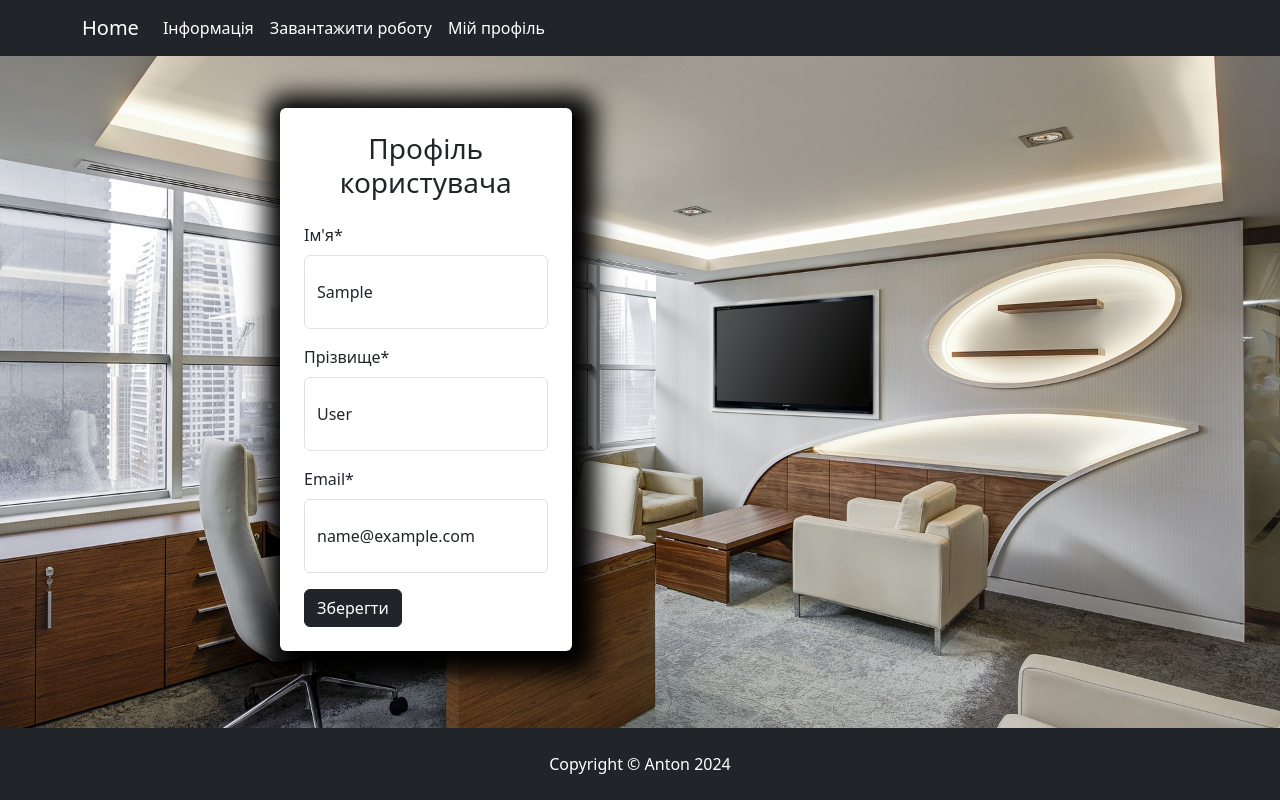
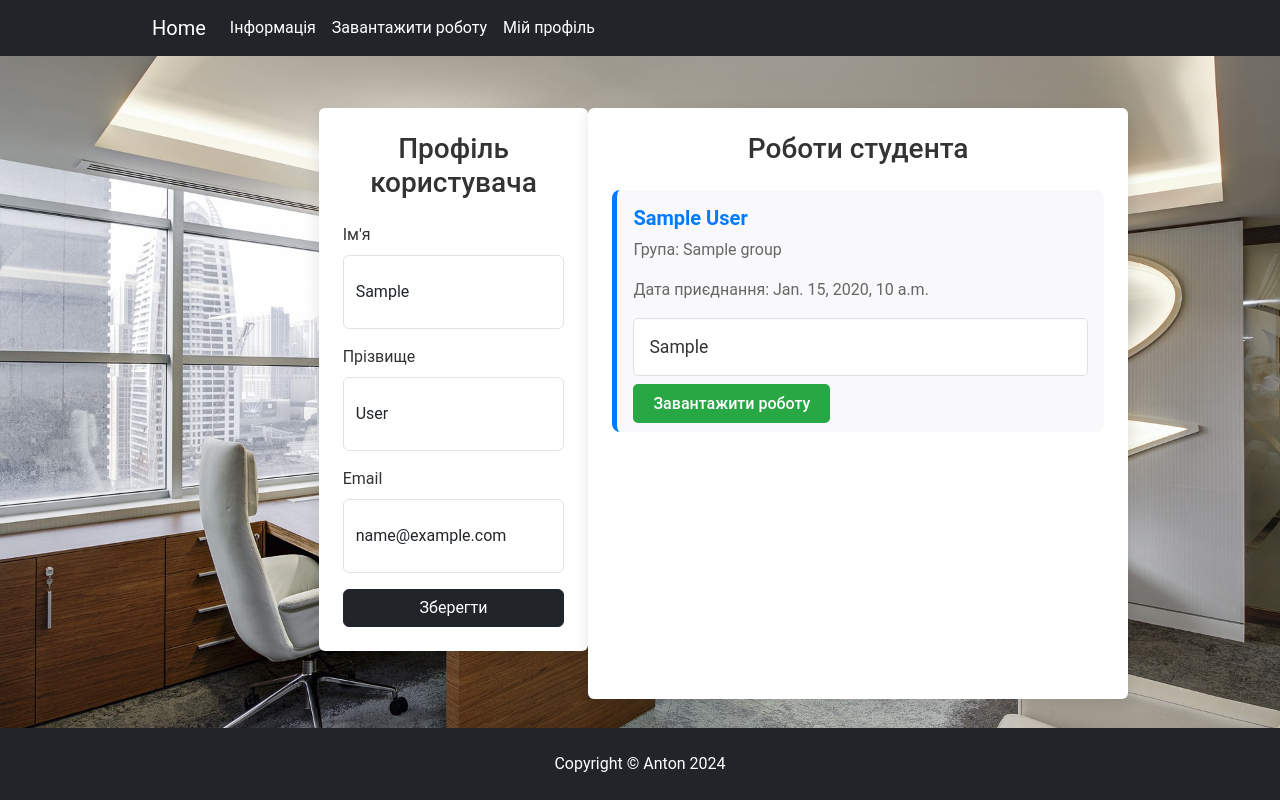
Before and after one commit to AntonAKG/student_work, a Django app: page /profile/ in a window 1280 px wide. Run offline with Django 5.2, Linux system fonts and the light colour scheme; a user stored in the database is signed in; tables that the repository leaves empty hold one stand-in row (values such as "Sample post"); some libraries are stand-ins or nearby versions.

Commit message:
The student's profile has been updated and now displays his works

```diff
--- a/account/templates/account/profile.html
+++ b/account/templates/account/profile.html
@@ -1,41 +1,113 @@
 {% extends 'base.html' %}
-{% load static %}
 
 {% block content %}
-    <div class="col-lg-10">
-        <!-- Контент на сторінці -->
-        <div class="row">
     <div class="container mt-5">
-                <div class="row">
-                    <!-- Профіль з даними користувача -->
-                    <div class="col-md-5">
-                        <div class=" bg-white p-4 mb-4 mx-2 rounded custom-shadow">
+        <div class="row justify-content-center">
+            <!-- Секція профілю користувача -->
+            <div class="col-md-4 bg-white p-4 rounded custom-shadow mb-5">
                 <h3 class="text-center mb-4">Профіль користувача</h3>
                 <form action="{% url 'profile' %}" method="post" enctype="multipart/form-data">
                     {% csrf_token %}
-                                <div class="row">
-
-                                    <div class="col-md-12 mb-3">
-                                        <label for="{{ form.first_name.id_for_label }}" class="form-label">Ім'я*</label>
+                    <div class="mb-3">
+                        <label for="{{ form.first_name.id_for_label }}" class="form-label">Ім'я</label>
                         {{ form.first_name }}
                     </div>
-                                    <div class="col-md-12 mb-3">
-                                        <label for="{{ form.last_name.id_for_label }}"
-                                               class="form-label">Прізвище*</label>
+                    <div class="mb-3">
+                        <label for="{{ form.last_name.id_for_label }}" class="form-label">Прізвище</label>
                         {{ form.last_name }}
                     </div>
-                                    <div class="col-md-12 mb-3">
-                                        <label for="{ form.email.id_for_label }}" class="form-label">Email*</label>
+                    <div class="mb-3">
+                        <label for="{{ form.email.id_for_label }}" class="form-label">Email</label>
                         {{ form.email }}
                     </div>
+                    <button type="submit" class="btn btn-dark w-100">Зберегти</button>
+                </form>
             </div>
-                                <button type="submit" class="btn btn-dark">Зберегти</button>
-                            </form>
+
+            <!-- Секція зі студентськими роботами -->
+            <div class="col-md-8 bg-white p-4 rounded custom-shadow">
+                <h3 class="text-center mb-4">Роботи студента</h3>
+
+
+
+                <!-- Виведення робіт студента -->
+                {% for el in work %}
+                    <div class="student-info mb-4 p-3">
+                        <h4 class="student-name">{{ el.student.student.first_name }} {{ el.student.student.last_name }}</h4>
+                        <p class="student-group">Група: {{ el.group.group_name }}</p>
+                        <p class="date-joined">Дата приєднання: {{ el.date_joined }}</p>
+                        <div class="work-content mb-3">{{ el.work }}</div>
+                        <a href="{{ el.work.url }}" class="btn-download" download>Завантажити роботу</a>
+                    </div>
+                {% empty %}
+                    <p>Немає робіт</p>
+                {% endfor %}
+            </div>
         </div>
     </div>
 
-                </div>
-            </div>
-        </div>
-    </div>
+    <style>
+        body {
+            background-color: #f5f7fa;
+            font-family: 'Roboto', sans-serif;
+            color: #333;
+        }
+
+        .container {
+            max-width: 1000px;
+        }
+
+        .custom-shadow {
+            box-shadow: 0 4px 15px rgba(0, 0, 0, 0.1);
+        }
+
+        .student-info {
+            background-color: #f9f9fb;
+            border-left: 5px solid #007bff;
+            padding: 20px;
+            border-radius: 8px;
+            transition: transform 0.3s ease;
+        }
+
+        .student-info:hover {
+            transform: translateY(-5px);
+        }
+
+        .student-name {
+            font-size: 1.25rem;
+            color: #007bff;
+            font-weight: 600;
+        }
+
+        .student-group, .date-joined {
+            font-size: 1rem;
+            color: #666;
+        }
+
+        .work-content {
+            font-size: 1.1rem;
+            background-color: #fff;
+            padding: 15px;
+            border-radius: 5px;
+            border: 1px solid #e0e0e0;
+            margin-bottom: 10px;
+        }
+
+        .btn-download {
+            background-color: #28a745;
+            color: white;
+            padding: 10px 20px;
+            font-size: 1rem;
+            font-weight: 500;
+            text-decoration: none;
+            border-radius: 5px;
+            transition: background-color 0.3s ease, transform 0.3s ease;
+        }
+
+        .btn-download:hover {
+            background-color: #218838;
+            transform: translateY(-3px);
+        }
+
+    </style>
 {% endblock %}
--- a/account/views.py
+++ b/account/views.py
@@ -3,12 +3,13 @@ from audioop import reverse
 from django.contrib.auth import authenticate
 from django.contrib.auth.mixins import LoginRequiredMixin
 from django.contrib.auth.views import LoginView
-from django.shortcuts import redirect
+from django.shortcuts import redirect, get_object_or_404
 from django.urls import reverse_lazy
 from django.views.generic import CreateView, TemplateView
 from django.contrib.auth import login
 
 from .forms import LoginForm, RegisterForm, UserProfileForm
+from save_work.models import Student, Teacher, StudentWork
 
 
 class LoginClassView(LoginView):
@@ -46,8 +47,32 @@ class ProfileView(LoginRequiredMixin, TemplateView):
 
     def get_context_data(self, **kwargs):
         context = super().get_context_data(**kwargs)
+
+        user = self.request.user
+        # Знаходимо запис студента, пов’язаний з цим користувачем
+        student = getattr(user, 'student', None)
+        if student:
+            works = StudentWork.objects.filter(student=student)
+        else:
+            works = []
+
+        # Отримуємо всі роботи студента
+
+        # перевірка на тип користувача
+        def get_user_type(user_id):
+            if Student.objects.filter(student_id=user_id).exists():
+                return "Student"
+            elif Teacher.objects.filter(teacher_id=user_id).exists():
+                return "Teacher"
+            else:
+                return "Unknown"
+
+
         context["title"] = "Profile"
         context["form"] = UserProfileForm(instance=self.request.user)
+        context["role"] = get_user_type(self.request.user.id)
+        context['work'] = works
+
         return context
 
     def post(self, request, *args, **kwargs):
--- a/student_work/settings.py
+++ b/student_work/settings.py
@@ -113,7 +113,7 @@ AUTH_PASSWORD_VALIDATORS = [
 # Internationalization
 # https://docs.djangoproject.com/en/5.1/topics/i18n/
 
-LANGUAGE_CODE = 'en-us'
+LANGUAGE_CODE = 'uk'
 
 TIME_ZONE = 'UTC'
 
```
Also changed, not shown: teacher_panel/templates/teacher_panel/main_teacher_panel.html (+20 -1 lines), teacher_panel/views.py (+13 -7 lines). Lines whose indentation alone changed are shown as unchanged.
